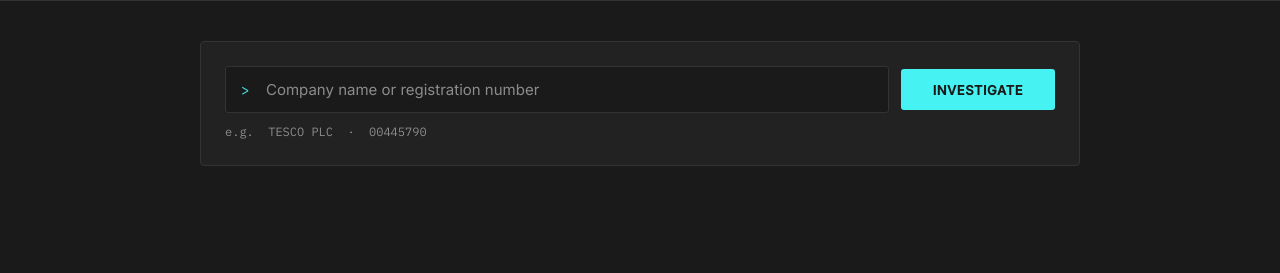
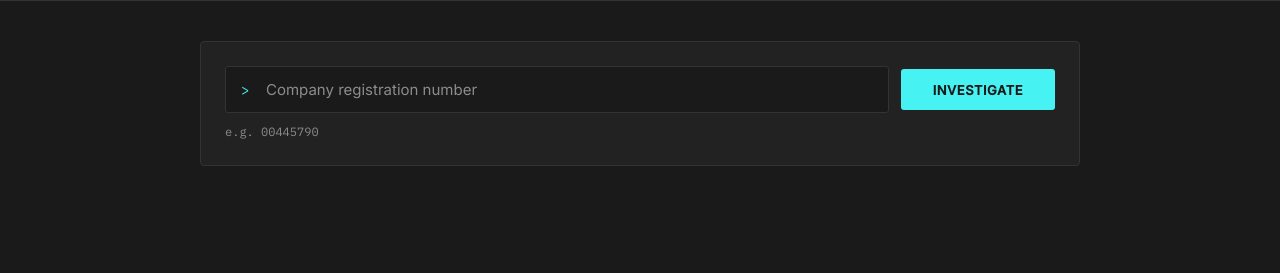
Before and after one commit to DaveAhearne/DeepDue, a Python web app: template src/deepdue/serve/templates/index.html in a window 1280 px wide. Shown: the part 386-659 px from the top of the page. Run offline with Jinja, Linux system fonts and the light colour scheme; the template is opened without the code that fills it, so the values that code supplies are empty.

Commit message:
Removed company name from front end context for now

```diff
--- a/src/deepdue/serve/templates/index.html
+++ b/src/deepdue/serve/templates/index.html
@@ -471,11 +471,11 @@
         <div class="search-row">
             <div class="search-input-wrap">
                 <span class="search-prefix">&gt;</span>
-                <input type="text" id="company-input" placeholder="Company name or registration number" autocomplete="off" spellcheck="false" />
+                <input type="text" id="company-input" placeholder="Company registration number" autocomplete="off" spellcheck="false" />
             </div>
             <button class="btn-run" id="run-btn" onclick="runInvestigation()">Investigate</button>
         </div>
-        <p class="search-hint">e.g. &nbsp;TESCO PLC &nbsp;·&nbsp; 00445790</p>
+        <p class="search-hint">e.g. 00445790</p>
     </div>
 
     <div class="result-panel" id="result-panel">
```
